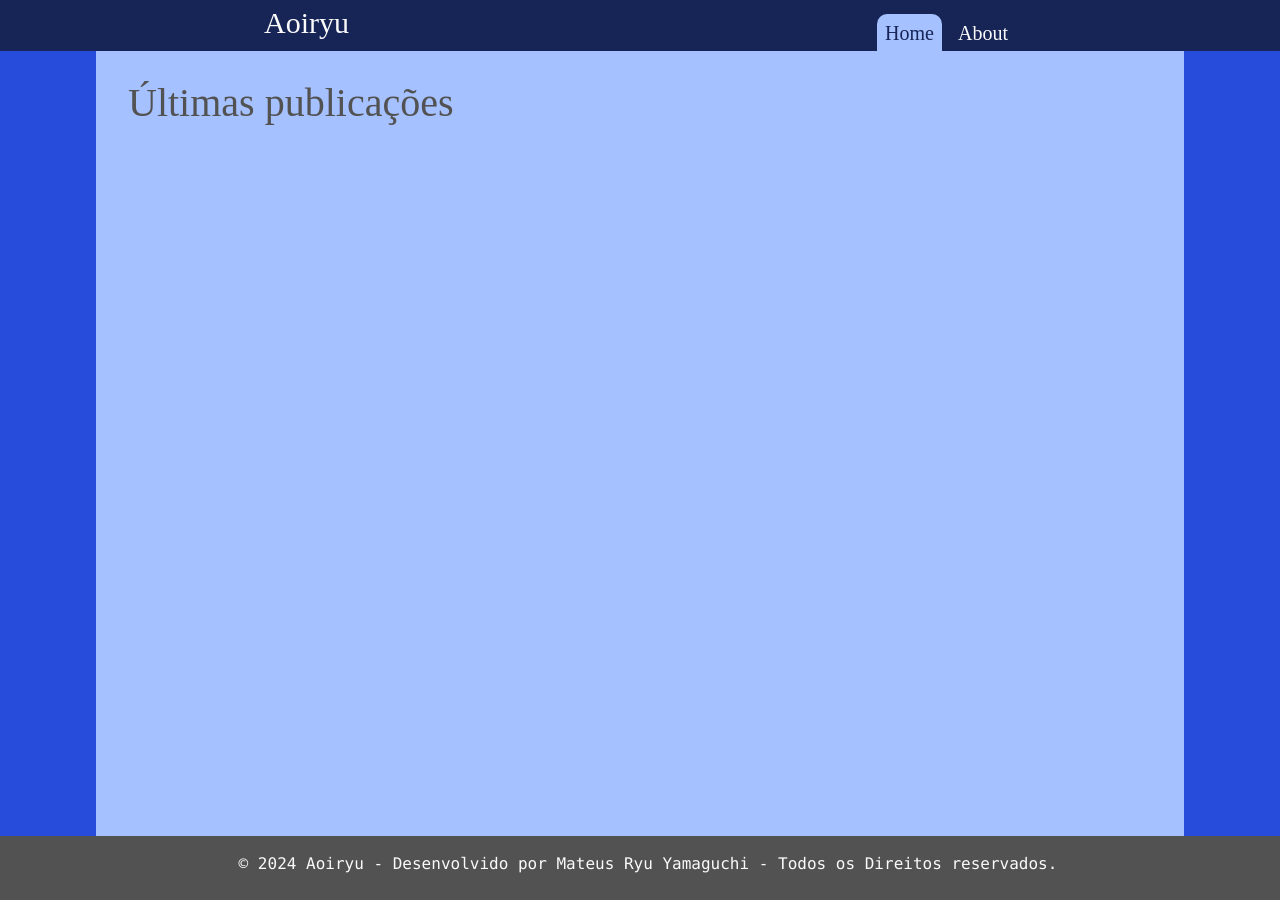
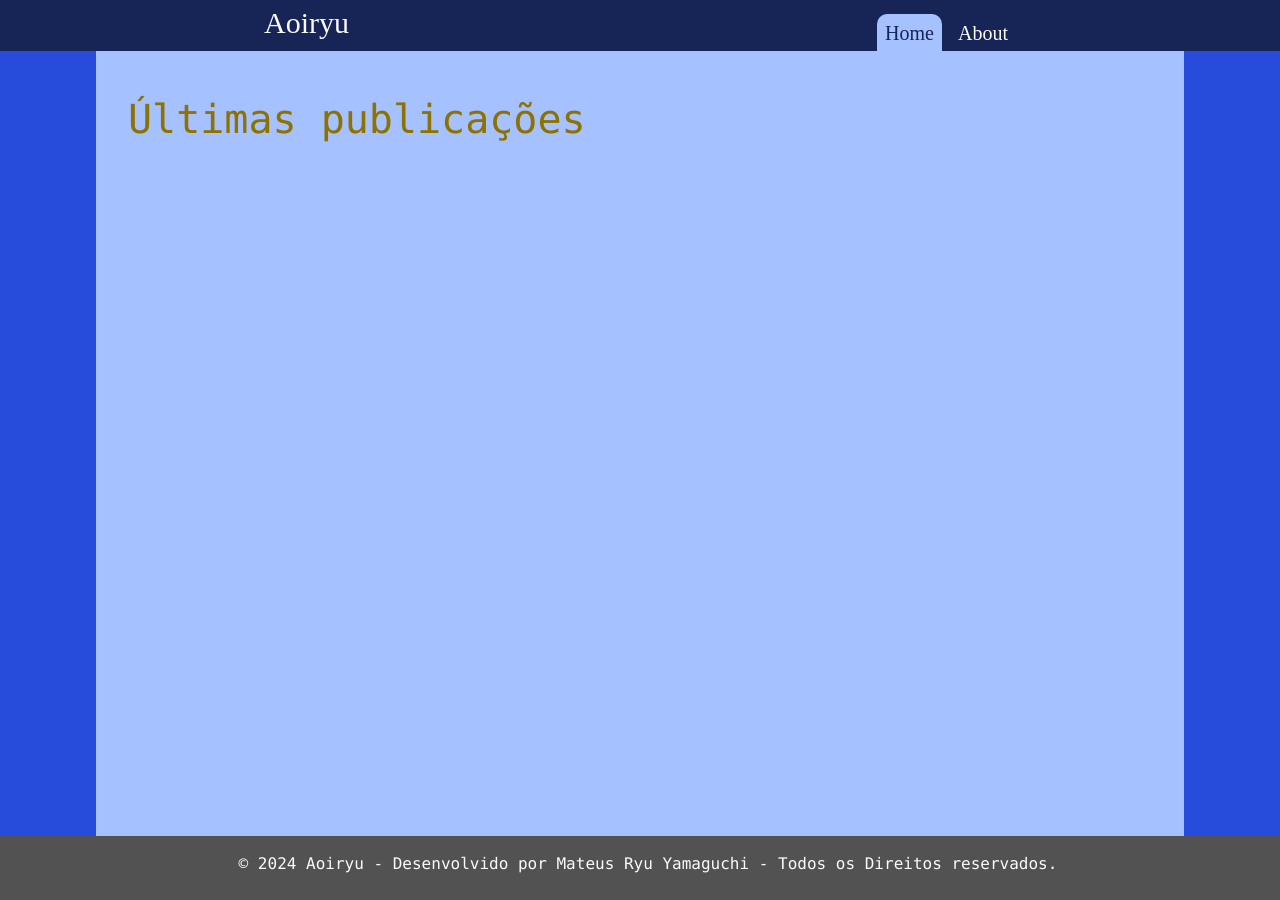
Before and after one commit to MateusRyu/aoi, a Jekyll site: the page built from index.html, in a window 1280 px wide. Built offline with Jekyll 4.4.1, drawn with Linux system fonts in a browser that asks for light colours; the list of posts is cut into pages by our own code.

Commit message:
feat: Add style to h1

```diff
--- a/_sass/main.scss
+++ b/_sass/main.scss
@@ -123,6 +123,14 @@ nav {
     font-size: 25px;
 }
 
+h1 {
+  font-family: "Lucida Console", "Courier New", monospace;
+  font-size: 68px;
+  line-height:72px;
+  margin-bottom: 8px;
+  color: $color-accent-8;
+}
+
 p {
     font-family: "Lucida Console", "Courier New", monospace;
     font-size: 16px;
```
